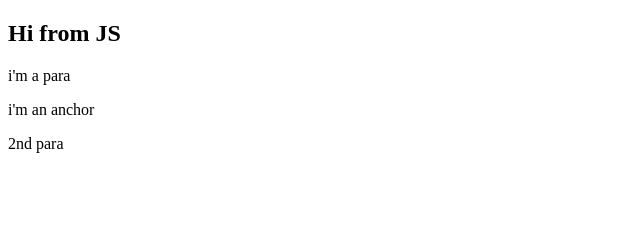
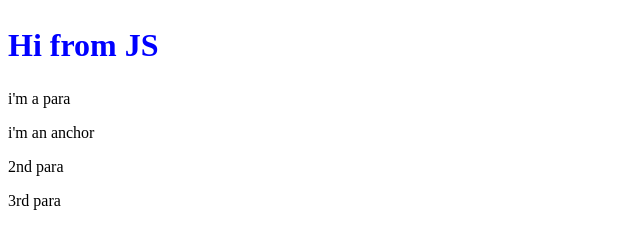
Before and after one commit to harshi1517/FullStackCourse, a plain HTML site: page index.html in a window 1280 px wide. Shown: the whole page, without its empty margins (0-640 px from the left). Drawn offline with Linux system fonts and the light colour scheme.

Commit message:
java script basics 2

```diff
--- a/app.js
+++ b/app.js
@@ -5,7 +5,8 @@ console.log("hello world")
 var heading = document.getElementById("heading")
 console.log(heading)
 console.log(typeof heading)
-heading.innerHTML = "Hi from JS"
+heading.innerHTML = "Hi from JS"   // will change the element in the tag
+heading.style = "color:blue;font-size:2rem"   // style
 console.log(heading)
 
 var para = document.getElementsByClassName("para")
@@ -17,6 +18,12 @@ console.log(para[1])
 var tags = document.getElementsByTagName("p")
 console.log(tags)
 
-var q = document.querySelector("#heading")
-var q = document.querySelectorAll(".para")
-console.log(q)
+var qi = document.querySelector("#heading")
+console.log(qi)
+var qc = document.querySelector(".para")
+// var qc = document.querySelectorAll(".para")
+console.log(qc)
+
+console.log("class List", para3.classList)
+heading.classList.add('four')
+heading.classList.remove('two')
--- a/index.html
+++ b/index.html
@@ -12,6 +12,7 @@
     <p class="para">i'm a para</p>
     <a class="para">i'm an anchor</a>
     <p> 2nd para </p>
+    <p class = 'one two three' id ="para3"> 3rd para </p>
 
     <!-- <script src ='./app.js'></script> -->
 
```
